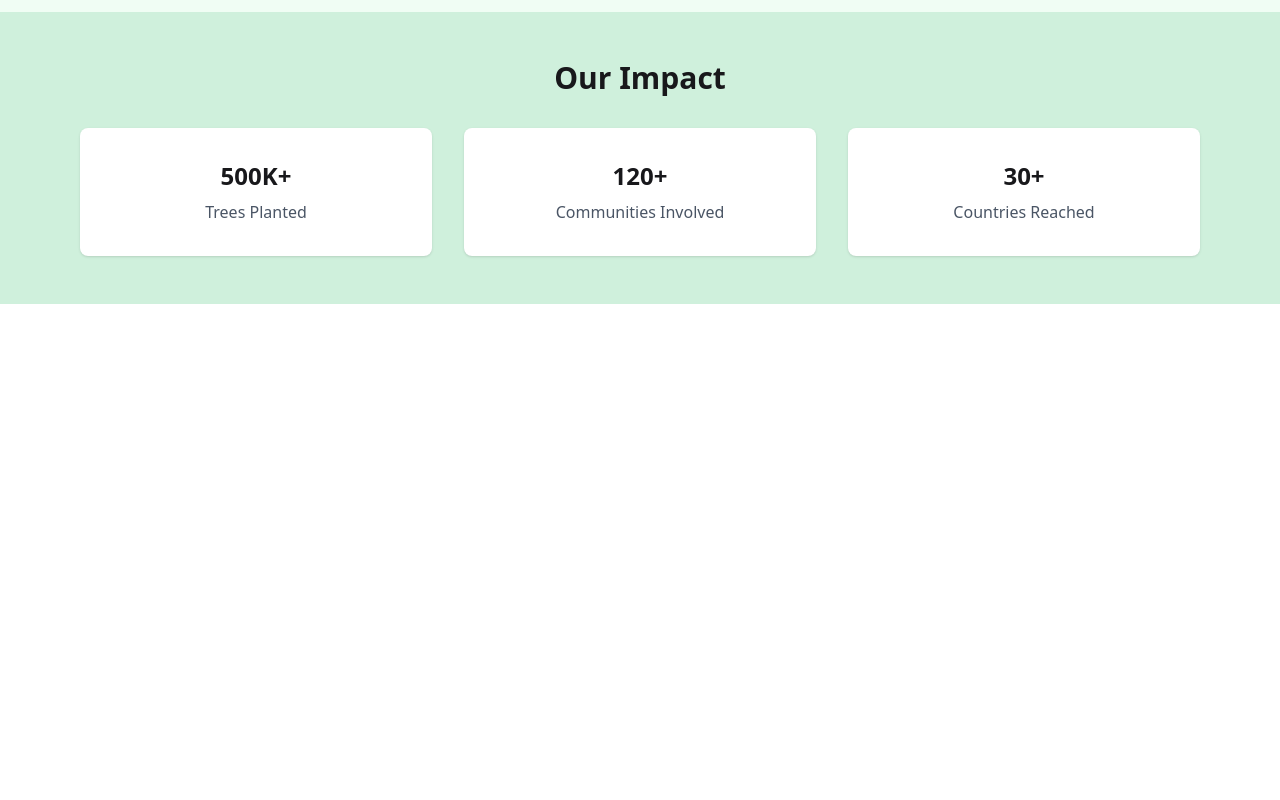
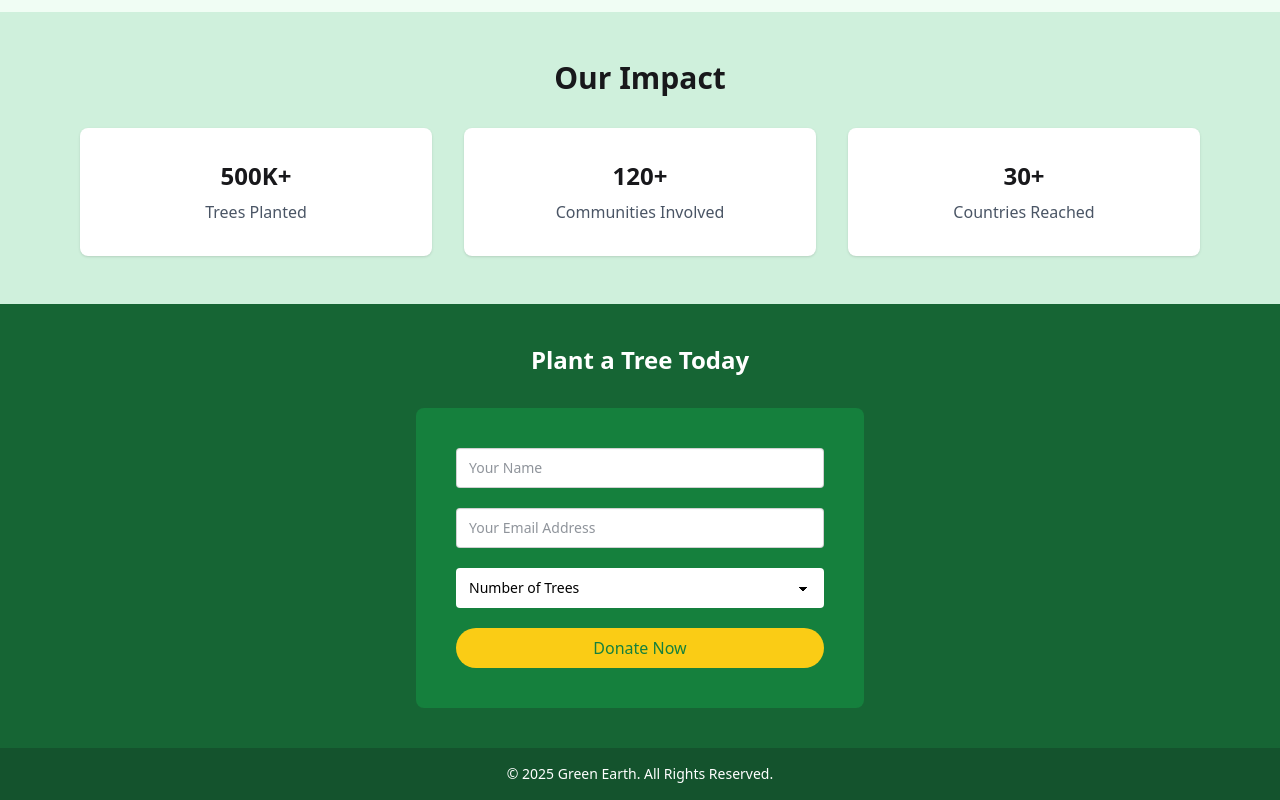
Before and after one commit to RUHUL-AMIN1987/Green-Earth-Plants, a plain HTML site: page index.html in a window 1280 px wide. Shown: the part 1625-2425 px from the top of the page. Before the commit the page ends 1929 px from the top, so only its background shows below. Drawn offline with nearby package versions, Linux system fonts and the light colour scheme.

Commit message:
added form and footer

```diff
--- a/index.html
+++ b/index.html
@@ -103,5 +103,34 @@
           </div>
       </div>
 
+      <!-- form Section  -->
+
+      <div class="bg-[#166534] p-10 text-white">
+  <div>
+    <h2 class="text-2xl font-bold text-center pb-8">Plant a Tree Today</h2>
+  </div>
+
+  <div class="flex flex-col gap-5 p-10 bg-[#15803d] mx-auto items-center rounded-lg max-w-md">
+    <input type="text" placeholder="Your Name" class="input input-bordered w-full text-[#1F2937]"/>
+    <input type="text" placeholder="Your Email Address" class="text-[#1F2937] input input-bordered w-full" />
+    <select class="select select-ghost text-black bg-white w-full">
+        <option disabled selected>Number of Trees</option>
+        <option>Inter</option>
+        <option>Poppins</option>
+        <option>Raleway</option>
+    </select>
+    <button class="bg-[#facc15] rounded-full py-2 w-full text-[#15803D] cursor-pointer">Donate Now</button>
+  </div>
+</div>
+
+
+
+      <!-- Footer Section  -->
+
+      <footer class="footer sm:footer-horizontal footer-center bg-[#14532d] text-base-content p-4">
+        <aside>
+          <p class="text-white">© 2025 Green Earth. All Rights Reserved.</p>
+        </aside>
+      </footer>
 </body>
 </html>
```
